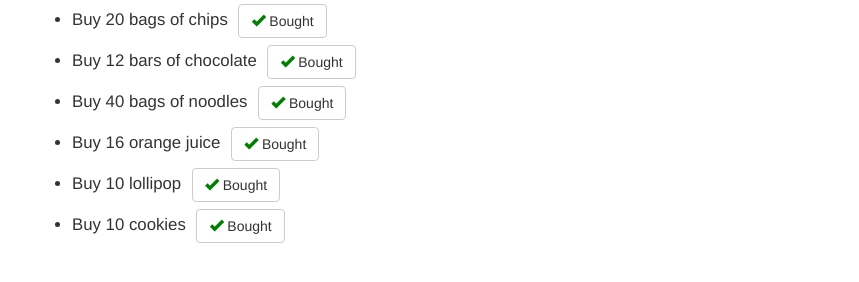
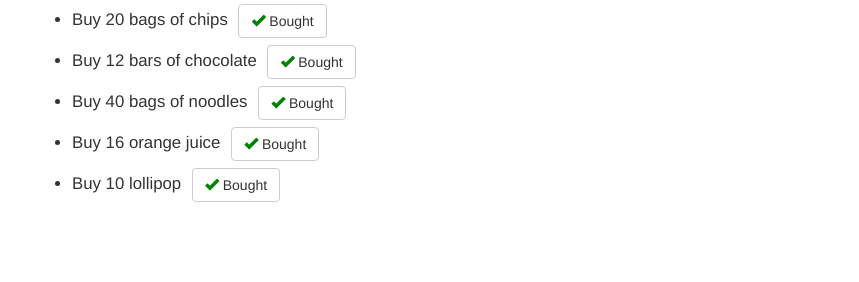
Before and after one commit to NohaAlsaeed/module2-solution, a plain HTML site: page mod2-solution/index.html in a window 1280 px wide. Shown: the part 170-452 px from the top of the page, without its empty margins (38-897 px from the left). Drawn offline with Linux system fonts and the light colour scheme.

Commit message:
Update index.html

```diff
--- a/mod2-solution/index.html
+++ b/mod2-solution/index.html
@@ -37,7 +37,6 @@
      <h2>To Buy:</h2>
      <ul>
        <li ng-repeat='item in buy.items'>Buy {{item.quantity}} {{item.name}} <button class="btn btn-default" ng-click='buy.moveItem($index)'><span class="glyphicon glyphicon-ok"></span> Bought</button></li>
-       <li>Buy 10 cookies <button class="btn btn-default"><span class="glyphicon glyphicon-ok"></span> Bought</button></li>
      </ul>
      <div class="emptyMessage" ng-if='!buy.items.length'>Everything is bought!</div>
     </div>
```
